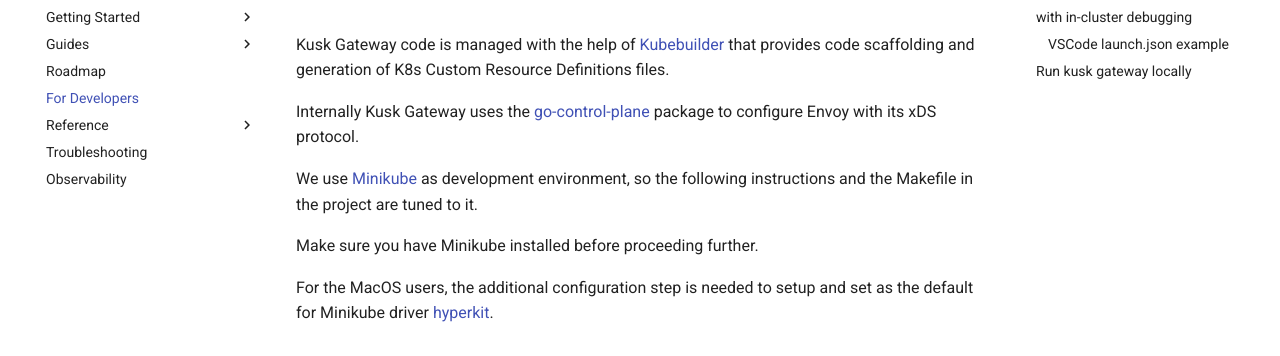
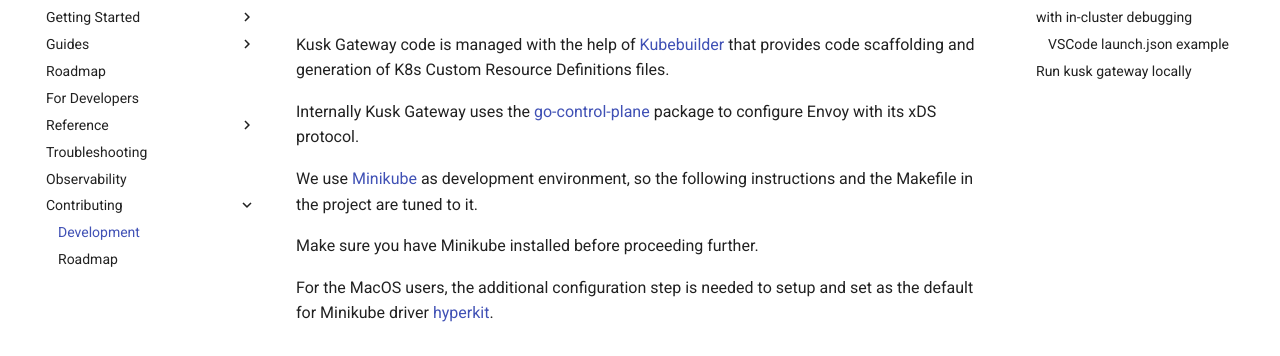
Before and after one commit to kubeshop/kusk-gateway, an MkDocs documentation site: the page built from docs/contributing/development.md, in a window 1280 px wide. Shown: the part 148-504 px from the top of the page. Built offline with MkDocs 1.6.1 and Material for MkDocs 9.7.7, drawn with Linux system fonts in a browser that asks for light colours; comment, search, counter and statistics services are not loaded.

Commit message:
Change For developers to Contributing, and create a folder

```diff
--- a/mkdocs.yml
+++ b/mkdocs.yml
@@ -33,6 +33,9 @@
     - Architecture: reference/architecture.md
   - Troubleshooting: troubleshooting.md
   - Observability: observability.md
+  - Contributing:
+    - Development: 'contributing/development.md'
+    - Roadmap: 'contributing/roadmap.md'
 
 extra:
   analytics:
```
Also changed, not shown: docs/contributing/development.md (renamed from docs/development.md), docs/contributing/roadmap.md (renamed from docs/roadmap.md).
